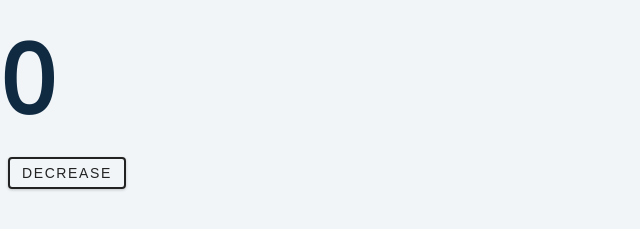
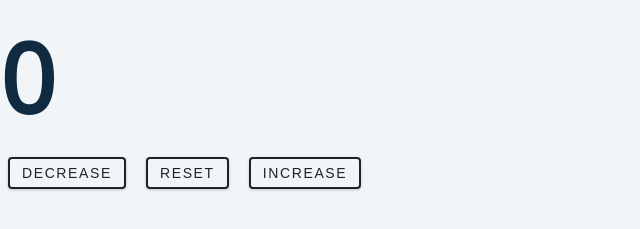
Before and after one commit to Amares03/counter_vanilla, a plain HTML site: page index.html in a window 1280 px wide. Shown: the part 71-300 px from the top of the page, without its empty margins (0-640 px from the left). Drawn offline with nearby package versions, Linux system fonts and the light colour scheme.

Commit message:
set up button

```diff
--- a/index.html
+++ b/index.html
@@ -13,6 +13,8 @@
     <span id="value">0</span>
     <div class="button-container">
       <button class="btn decrease">decrease</button>
+      <button class="btn reset">reset</button>
+      <button class="btn increase">increase</button>
     </div>
     <!-- javascript -->
     <script src="app.js"></script>
```
